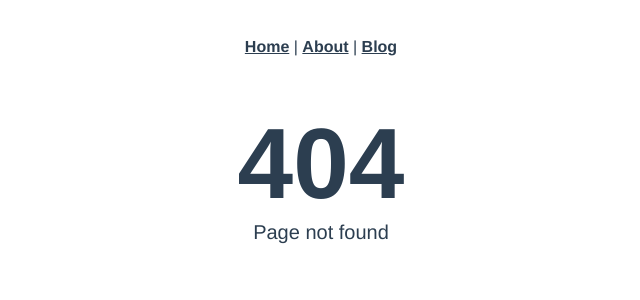
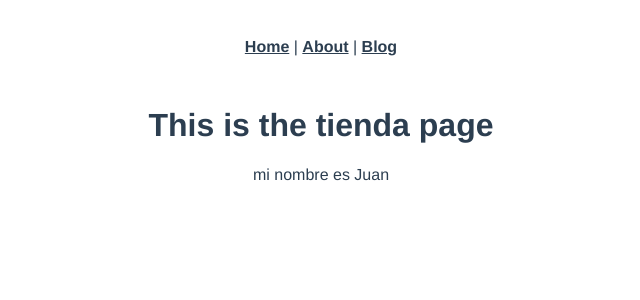
Before and after one commit to Soinekro/vue-practice, a Vue app: page /tienda in a window 1280 px wide. Before the commit this address had no page. Shown: the top 300 px of the page, without its empty margins (319-959 px from the left). Built offline with nearby package versions, Linux system fonts and the light colour scheme.

Commit message:
descarga de vuex, para comunicacion entre componentes

```diff
--- a/package.json
+++ b/package.json
@@ -10,7 +10,8 @@
   "dependencies": {
     "core-js": "^3.8.3",
     "vue": "^3.5.13",
-    "vue-router": "^4.4.5"
+    "vue-router": "^4.4.5",
+    "vuex": "^4.0.2"
   },
   "devDependencies": {
     "@babel/core": "^7.12.16",
--- /dev/null
+++ b/src/components/MyTienda.vue
@@ -0,0 +1,25 @@
+<template>
+  <div>
+    <h1>
+        This is the tienda page
+    </h1>
+    <p>
+        mi nombre es {{ nombre }}
+    </p>
+
+  </div>
+</template>
+
+<script>
+import { mapState } from 'vuex'
+
+export default {
+    computed: {
+        ...mapState(['nombre'])
+    }
+}
+</script>
+
+<style>
+
+</style>
--- a/src/main.js
+++ b/src/main.js
@@ -1,7 +1,9 @@
 import { createApp } from 'vue'
 import router from './router'
 import App from './App.vue'
+import store from './store'
 
 createApp(App)
+  .use(store)
   .use(router)
   .mount('#app')
--- a/src/router.js
+++ b/src/router.js
@@ -74,7 +74,11 @@ const routes = [
       },
     ],
   },
-
+  {
+    path: "/tienda", //el productName es un parametro dinamico que acepta cualquier cosa
+    name: "Tienda",
+    component: () => import("./components/MyTienda.vue"),
+  },
   // 404
   {
     path: "/:pathMatch(.*)*",
--- /dev/null
+++ b/src/store.js
@@ -0,0 +1,20 @@
+import { createStore } from 'vuex';
+
+const store = createStore({
+    state() {
+        return {
+            nombre: 'Juan',
+        };
+    },
+    mutations: {
+        // Define your mutations here
+    },
+    actions: {
+        // Define your actions here
+    },
+    getters: {
+        // Define your getters here
+    }
+});
+
+export default store;
```
Also changed, not shown: 1 other file (tests, documents, lock files or other folders).
